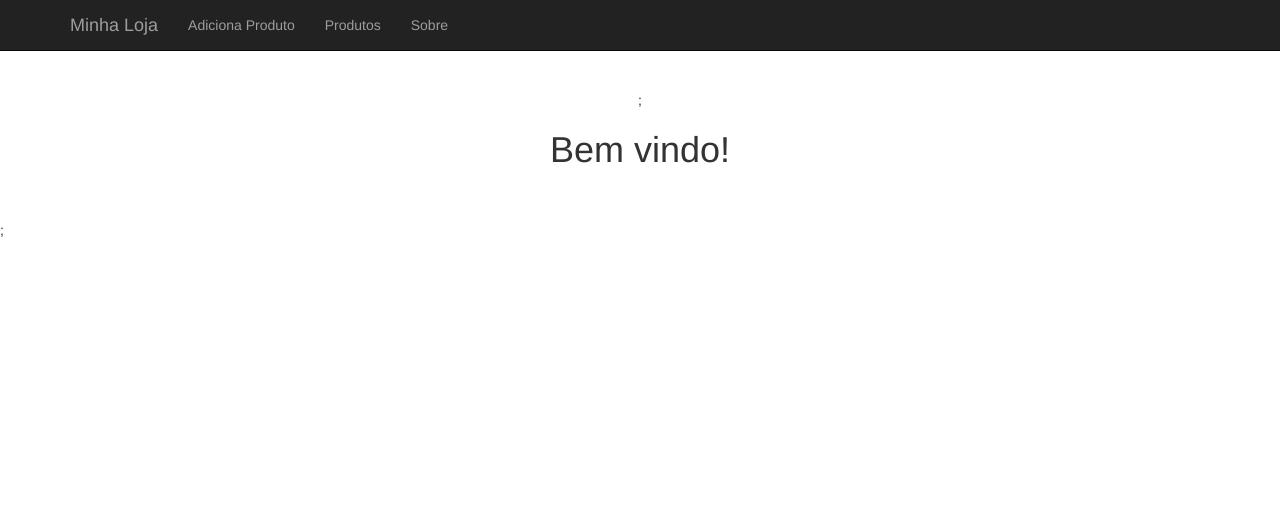
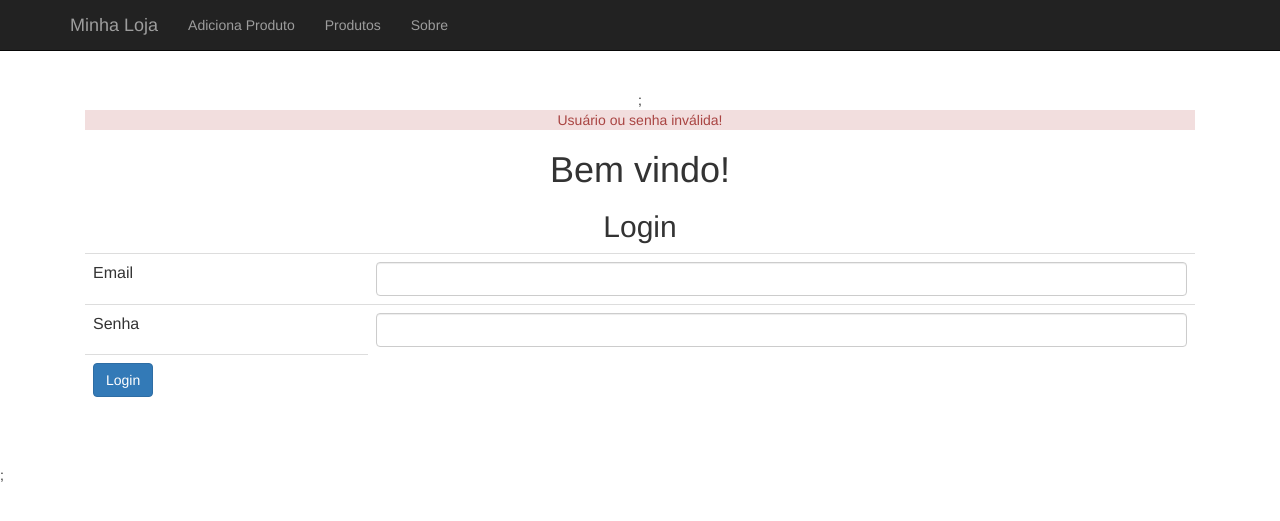
Before and after one commit to ramirobrandao/alura-php-mysql-pt2, a PHP site: page /index.php?login=0 in a window 1280 px wide. Shown: the top 521 px of the page. Run offline with PHP 8.4, Linux system fonts and the light colour scheme.

Commit message:
first commit

```diff
--- a/index.php
+++ b/index.php
@@ -1,3 +1,41 @@
 <?php include("cabecalho.php") ?>;
+
+<?php
+if(isset($_GET["login"]) && $_GET["login"]==true) {
+?>
+<p class="alert-success">Logado com sucesso!</p>
+<?php
+}
+?>
+<?php
+if(isset($_GET["login"]) && $_GET["login"]==false) {
+?>
+<p class="alert-danger">Usuário ou senha inválida!</p>
+<?php
+}
+?>
+
 <h1>Bem vindo!</h1>
+
+	<h2>Login</h2>
+	<form action="login.php" method="post">
+	<table class="table">
+		<tr>
+			<td>Email</td>
+			<td><input class="form-control" type="email" name="email"></td>
+		</tr>
+
+		<tr>
+			<td>Senha</td>
+			<td><input class="form-control" type="password" name="senha"></td>
+		</tr>
+
+		<tr>
+			<td><button class="btn btn-primary">Login</button></td>
+		</tr>
+
+	</table>
+	</form>
+
+
 <?php include("rodape.php") ?>;
```
Also changed, not shown: banco-usuario.php (added, +11 -0 lines), login.php (added, +13 -0 lines).
